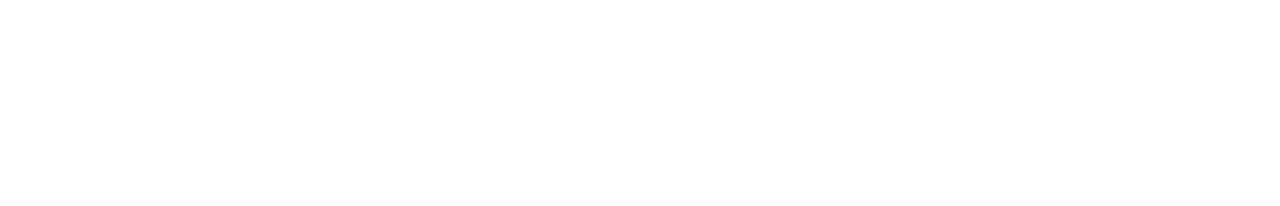
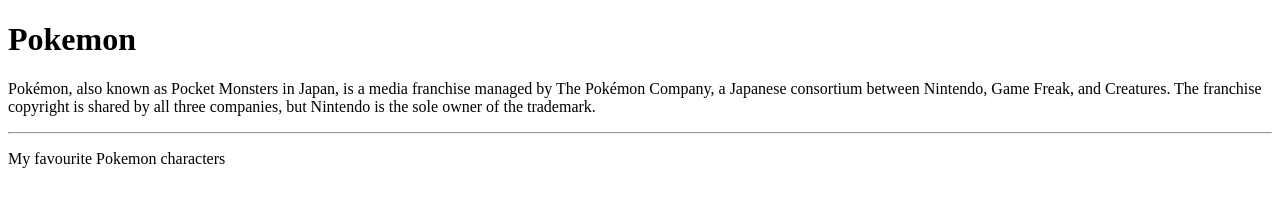
Before and after one commit to KIMMEYO/KIMMEYO.github.io, a plain HTML site: page pokemon/index.html in a window 1280 px wide. Drawn offline with Linux system fonts and the light colour scheme.

Commit message:
homework

```diff
--- a/pokemon/index.html
+++ b/pokemon/index.html
@@ -1,12 +1,23 @@
 <!DOCTYPE html>
 <html lang="en">
-<head>
-    <meta charset="UTF-8">
-    <meta name="viewport" content="width=device-width, initial-scale=1.0">
-    <meta http-equiv="X-UA-Compatible" content="ie=edge">
-    <title>Document</title>
-</head>
-<body>
-
-</body>
+  <head>
+    <meta charset="UTF-8" />
+    <meta name="viewport" content="width=device-width, initial-scale=1.0" />
+    <meta http-equiv="X-UA-Compatible" content="ie=edge" />
+    <title>Pokemon</title>
+  </head>
+  <body>
+    <div>
+      <h1>Pokemon</h1>
+      <p>
+        Pokémon, also known as Pocket Monsters in Japan, is a media franchise
+        managed by The Pokémon Company, a Japanese consortium between Nintendo,
+        Game Freak, and Creatures. The franchise copyright is shared by all
+        three companies, but Nintendo is the sole owner of the trademark.
+      </p>
+    </div>
+    <hr />
+    <p>My favourite Pokemon characters</p>
+    <ol></ol>
+  </body>
 </html>
```
Also changed, not shown: 1 other file.
